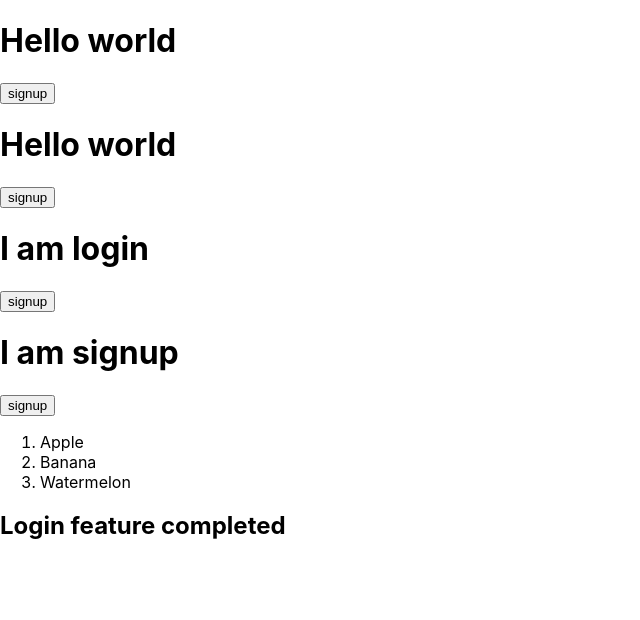
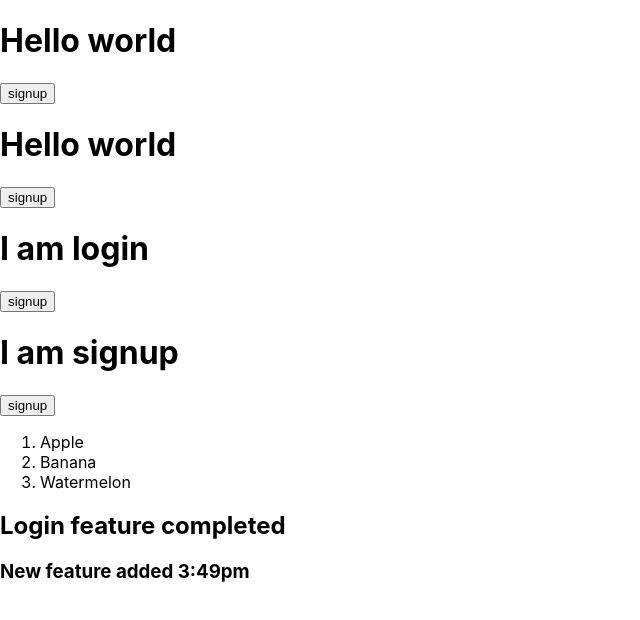
Before and after one commit to saiDev1999/3R_React_Class, a React (Create React App) app: page / in a window 1280 px wide. Shown: the top 620 px of the page, without its empty margins (0-640 px from the left). Built offline with nearby package versions, Linux system fonts and the light colour scheme.

Commit message:
new feature added

```diff
--- a/src/App.js
+++ b/src/App.js
@@ -16,6 +16,7 @@ function Hello(){
       <Button />
       <ListComponent/>
 <h2>Login feature completed</h2>
+<h3>New feature added 3:49pm</h3>
     </div>
   )
 }
```
